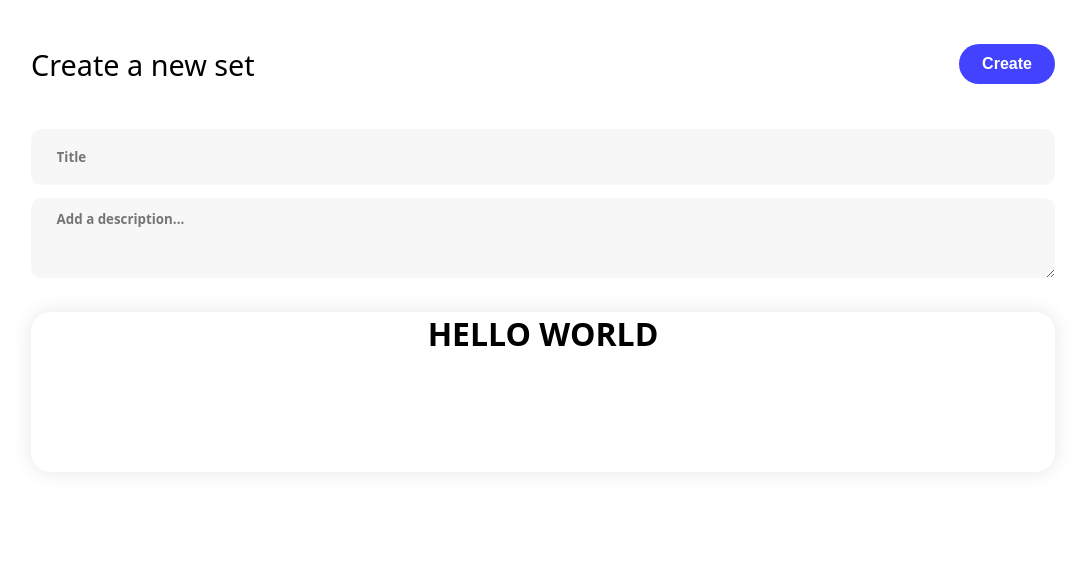
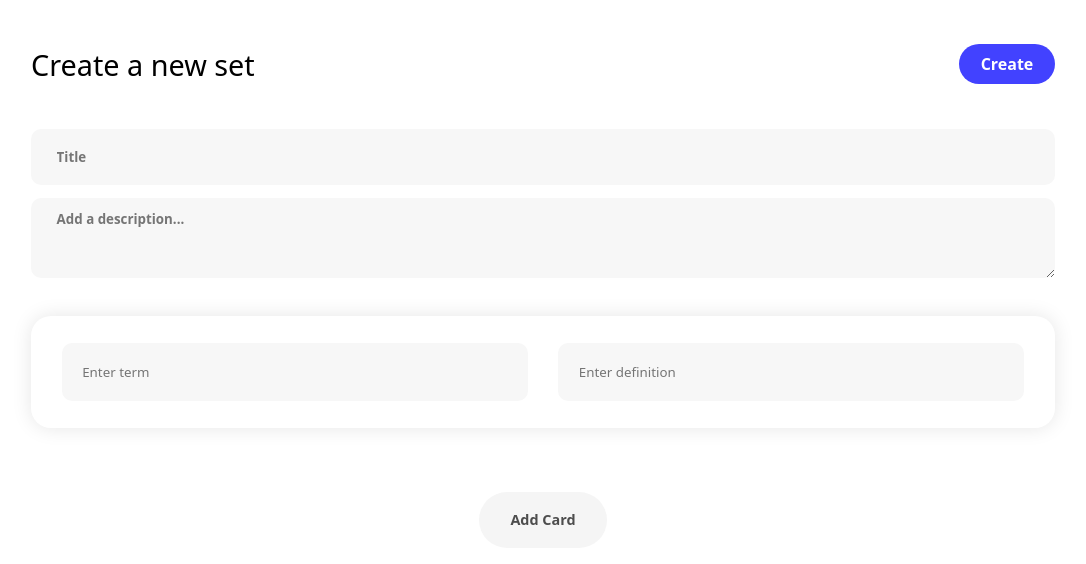
Before and after one commit to jacobyangg9/quizly, a React (Vite) app: page /create in a window 1280 px wide. Shown: the top 564 px of the page, without its empty margins (97-1183 px from the left). Built offline with nearby package versions, Linux system fonts and the light colour scheme.

Commit message:
Created flashcard format

```diff
--- a/src/Create/Create.jsx
+++ b/src/Create/Create.jsx
@@ -4,6 +4,7 @@ import { useState } from 'react';
 function Create() {
 
     const [cards, setCards] = useState([{ term: "", definition: "" }]);
+
 
     return (
         <>
@@ -23,9 +24,13 @@ function Create() {
 
                 {cards.map((card, index) => (
                     <div key={index} className={styles.flashcardWrapper}>
-                        <h1>HELLO WORLD</h1>
+                        <input placeholder="Enter term" className={styles.flashcardInput} id={styles.flashcardTermInput}></input>
+                        <input placeholder="Enter definition" className={styles.flashcardInput} id={styles.flashcardDefInput}></input>
                     </div>
                 ))}
+                <div className={styles.addCardWrapper}>
+                    <button className={styles.addCard}>Add Card</button>
+                </div>
             </div>
         </>
     )
--- a/src/Create/Create.module.css
+++ b/src/Create/Create.module.css
@@ -33,6 +33,7 @@
     transition: background-color 0.3s, box-shadow 0.3s;
     width: 6rem;
     height: 2.5rem;
+    font-family: inherit;
 }
 
 .headerButton:hover {
@@ -77,7 +78,61 @@
     width: 80%;
     margin: 0 auto;
     text-align: center;
-    height: 10rem;
+    height: 7rem;
     box-shadow: 0 0 20px rgba(0, 0, 0, 0.1);
     border-radius: 20px;
+    margin-top: 2%;
+    display: flex;
+    flex-direction: row;
+    justify-content: center;
+    align-items: center;
+    gap: 3%;
 }
+
+.flashcardInput {
+    border: none;
+    background-color: hsl(0, 0%, 97%);
+    width: 80%;
+    height: 50%;
+    border-radius: 10px;
+    padding-left: 2%;
+    font-family: inherit;
+}
+
+.flashcardInput:focus {
+    outline: none;
+    box-shadow: 0 0 8px hsl(240, 100%, 95%), 0 0 16px hsl(240, 100%, 95%), 0 0 24px hsl(240, 100%, 95%);
+}
+
+#flashcardTermInput {
+    margin-left: 3%;
+}
+
+#flashcardDefInput {
+    margin-right: 3%;
+}
+
+.addCardWrapper {
+    text-align: center;
+    margin-top: 5%;
+    height: 5rem;
+}
+
+.addCard {
+    background-color: hsl(0, 0%, 96%);
+    border: none;
+    font-size: 0.9rem;
+    width: 10%;
+    height: 70%;
+    border-radius: 30px;
+    font-family: inherit;
+    color: hsl(0, 0%, 30%);
+    transition: background-color 0.5s ease;
+    font-weight: 550;
+}
+
+.addCard:hover {
+    background-color: hsl(0, 0%, 90%);
+    transition: background-color 0.5s ease;
+    cursor: pointer;
+}
```
